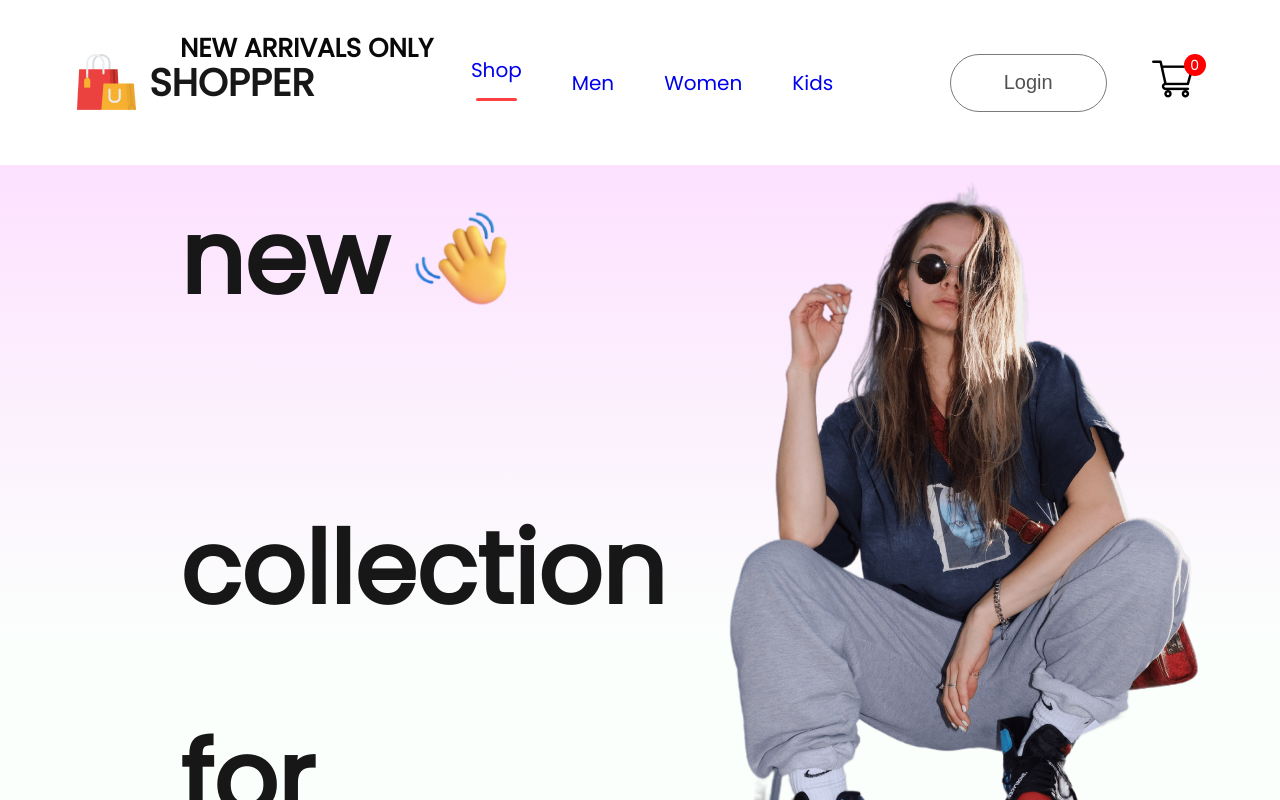
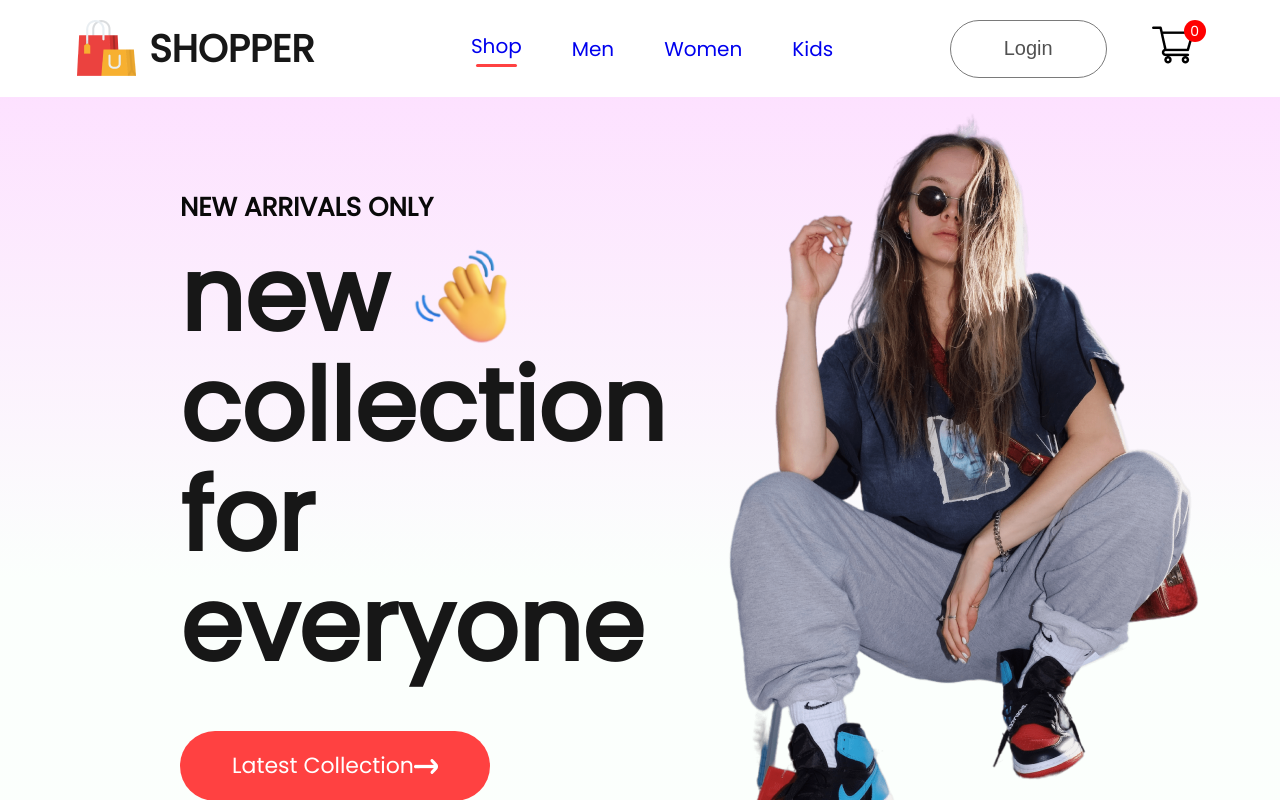
Before and after one commit to DilmyPerera/E-Commerce, a React (Create React App) app: page / in a window 1280 px wide. Shown: the top 800 px of the page. Built offline with nearby package versions, Linux system fonts and the light colour scheme.

Commit message:
feat: adjust margin size

```diff
--- a/src/index.css
+++ b/src/index.css
@@ -1,3 +1,6 @@
+*{
+  margin: 0;
+}
 body {
   margin: 0;
   font-family: -apple-system, BlinkMacSystemFont, 'Segoe UI', 'Roboto', 'Oxygen',
```
